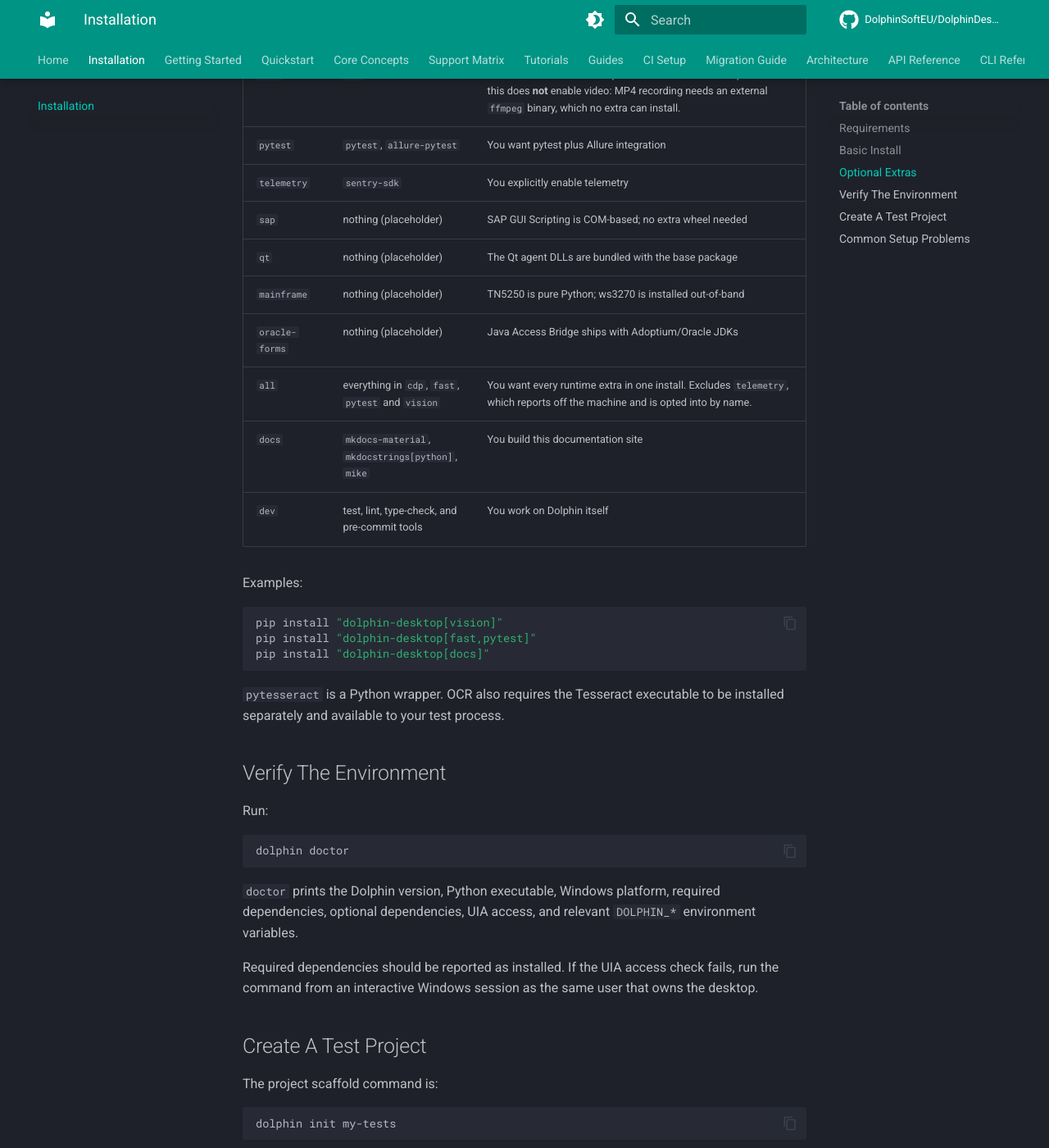
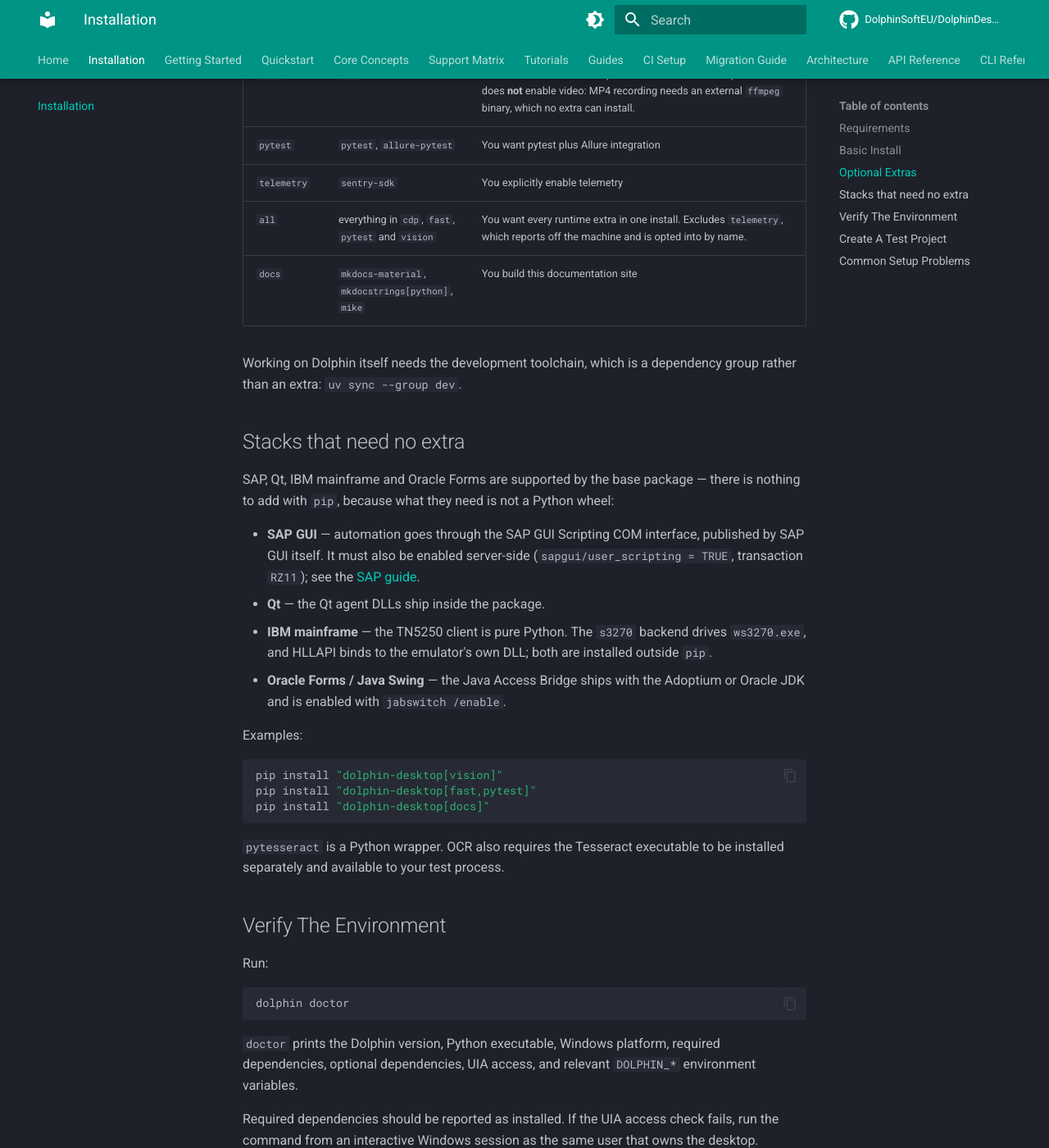
Before and after one commit to DolphinSoftEU/DolphinDesktop, an MkDocs documentation site: the page built from docs/installation.md, in a window 1280 px wide and 1400 px high, scrolled down 1298 px. Shown: the whole window at 82% size. Built offline with MkDocs 1.6.1 and Material for MkDocs 9.7.7, drawn with Linux system fonts in a browser that asks for light colours; comment, search, counter and statistics services are not loaded; the version menu is left out.

Commit message:
change pyproject and installation

```diff
--- a/docs/installation.md
+++ b/docs/installation.md
@@ -43,13 +43,28 @@
 | `fast` | `mss` | You want faster full-desktop screenshots for trace steps. Note this does **not** enable video: MP4 recording needs an external `ffmpeg` binary, which no extra can install. |
 | `pytest` | `pytest`, `allure-pytest` | You want pytest plus Allure integration |
 | `telemetry` | `sentry-sdk` | You explicitly enable telemetry |
-| `sap` | nothing (placeholder) | SAP GUI Scripting is COM-based; no extra wheel needed |
-| `qt` | nothing (placeholder) | The Qt agent DLLs are bundled with the base package |
-| `mainframe` | nothing (placeholder) | TN5250 is pure Python; ws3270 is installed out-of-band |
-| `oracle-forms` | nothing (placeholder) | Java Access Bridge ships with Adoptium/Oracle JDKs |
 | `all` | everything in `cdp`, `fast`, `pytest` and `vision` | You want every runtime extra in one install. Excludes `telemetry`, which reports off the machine and is opted into by name. |
 | `docs` | `mkdocs-material`, `mkdocstrings[python]`, `mike` | You build this documentation site |
-| `dev` | test, lint, type-check, and pre-commit tools | You work on Dolphin itself |
+
+Working on Dolphin itself needs the development toolchain, which is a
+dependency group rather than an extra: `uv sync --group dev`.
+
+## Stacks that need no extra
+
+SAP, Qt, IBM mainframe and Oracle Forms are supported by the base package —
+there is nothing to add with `pip`, because what they need is not a Python
+wheel:
+
+* **SAP GUI** — automation goes through the SAP GUI Scripting COM interface,
+  published by SAP GUI itself. It must also be enabled server-side
+  (`sapgui/user_scripting = TRUE`, transaction `RZ11`); see the
+  [SAP guide](guides/sap.md).
+* **Qt** — the Qt agent DLLs ship inside the package.
+* **IBM mainframe** — the TN5250 client is pure Python. The `s3270` backend
+  drives `ws3270.exe`, and HLLAPI binds to the emulator's own DLL; both are
+  installed outside `pip`.
+* **Oracle Forms / Java Swing** — the Java Access Bridge ships with the
+  Adoptium or Oracle JDK and is enabled with `jabswitch /enable`.
 
 Examples:
 
```
Also changed, not shown: pyproject.toml (+0 -54 lines).
